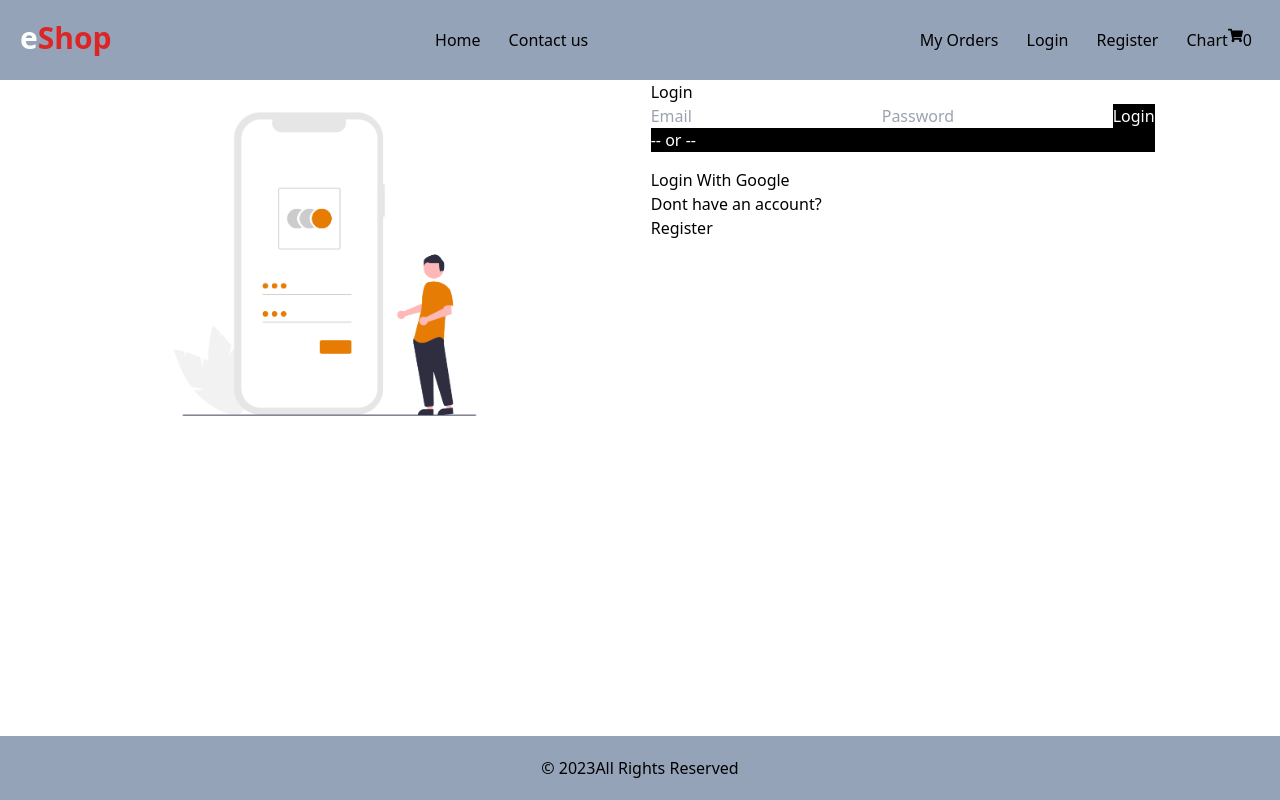
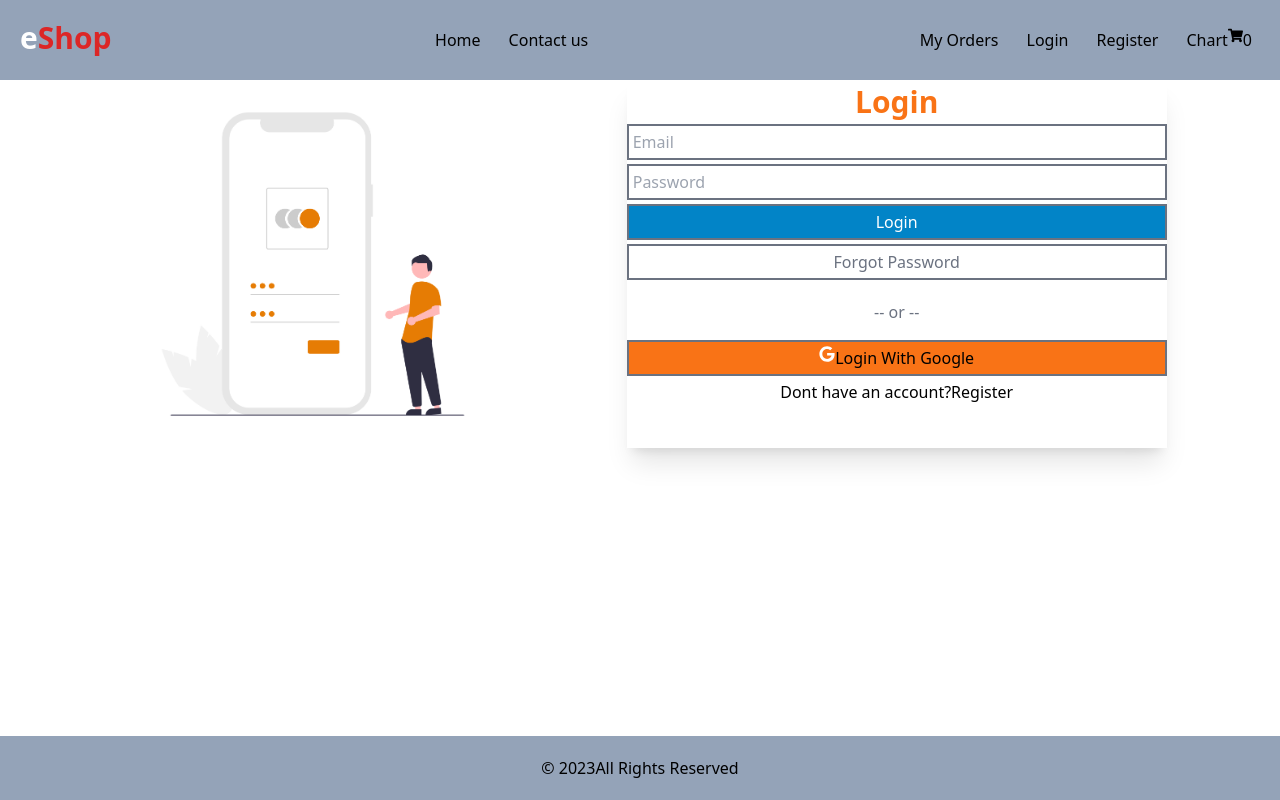
Before and after one commit to aybikeceylan/myeshop, a Next.js app: page /pages/login in a window 1280 px wide. Built offline with nearby package versions, Linux system fonts and the light colour scheme.

Commit message:
login done

```diff
--- a/app/pages/login/page.tsx
+++ b/app/pages/login/page.tsx
@@ -9,22 +9,45 @@ const Login = (props: Props) => {
   return (
     <div className="flex justify-evenly">
       <Image src={LoginPic} alt="login" width={400} height={500} />
-      <div>
-        <h2>Login</h2>
+      <div className="bg-white  border-gray-500 shadow-xl">
+        <h2 className="text-center text-orange-500 font-semibold text-3xl p-1">
+          Login
+        </h2>
 
-        <form className="bg-black text-white">
-          <input type="text" placeholder="Email" required />
-          <input type="password" placeholder="Password" required />
-          <button type="submit" className="--btn --btn-primary --btn-block">
-            Login
+        <form className="text-gray-500">
+          <div className="">
+            <input
+              className="w-full mb-1 border-gray-500 border-2 p-1"
+              type="text"
+              placeholder="Email"
+              required
+            />
+            <input
+              className="w-full mb-1 border-gray-500 border-2 p-1"
+              type="password"
+              placeholder="Password"
+              required
+            />
+            <button
+              className="w-full mb-1 border-gray-500 border-2 bg-sky-600 p-1 text-white"
+              type="submit"
+            >
+              Login
+            </button>
+          </div>
+
+          <button
+            className="w-full mb-1 border-gray-500 border-2 p-1 "
+            type="submit"
+          >
+            Forgot Password
           </button>
-          <div></div>
-          <p>-- or --</p>
+          <p className="text-center m-4">-- or --</p>
         </form>
-        <button className="">
+        <button className="flex w-full mb-1 border-gray-500 border-2 bg-orange-500 justify-center p-1">
           <FaGoogle color="#fff" /> Login With Google
         </button>
-        <span>
+        <span className="flex justify-center">
           <p>Dont have an account?</p>
           <Link href="/register">Register</Link>
         </span>
```
